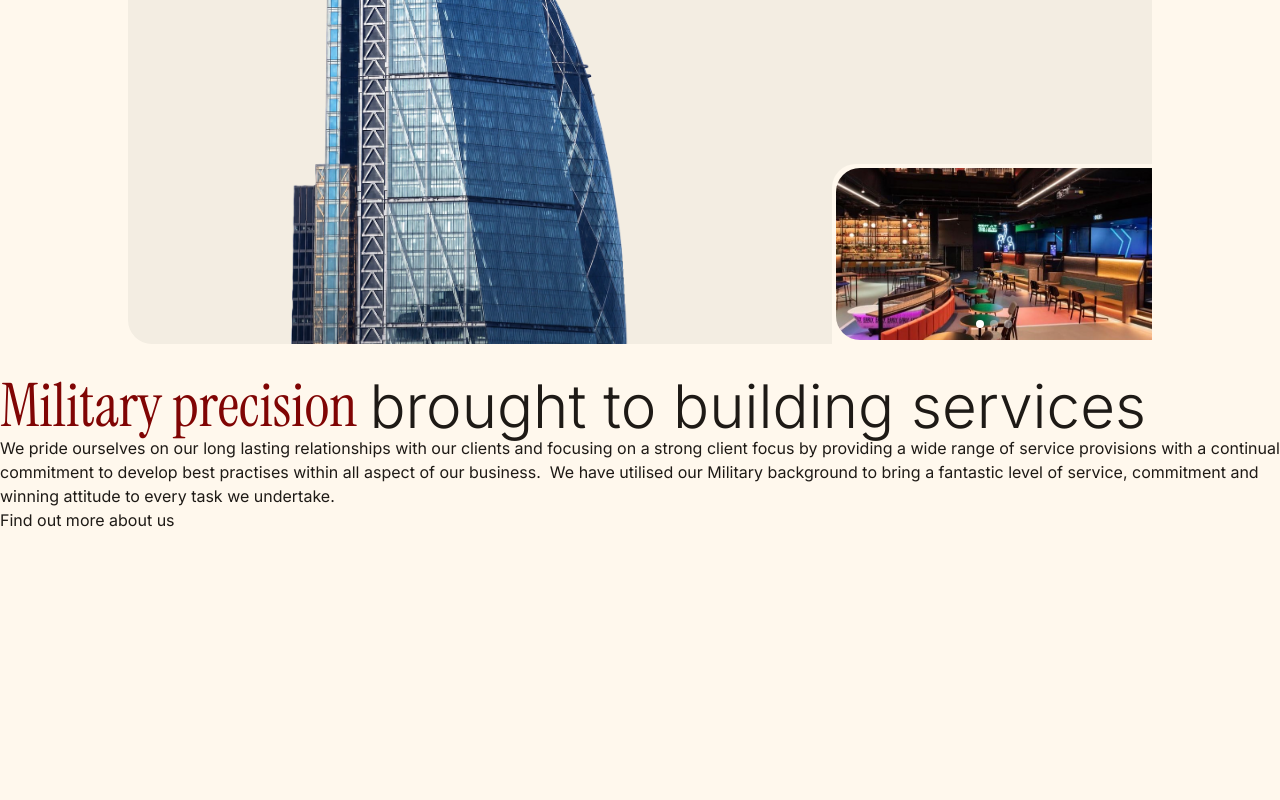
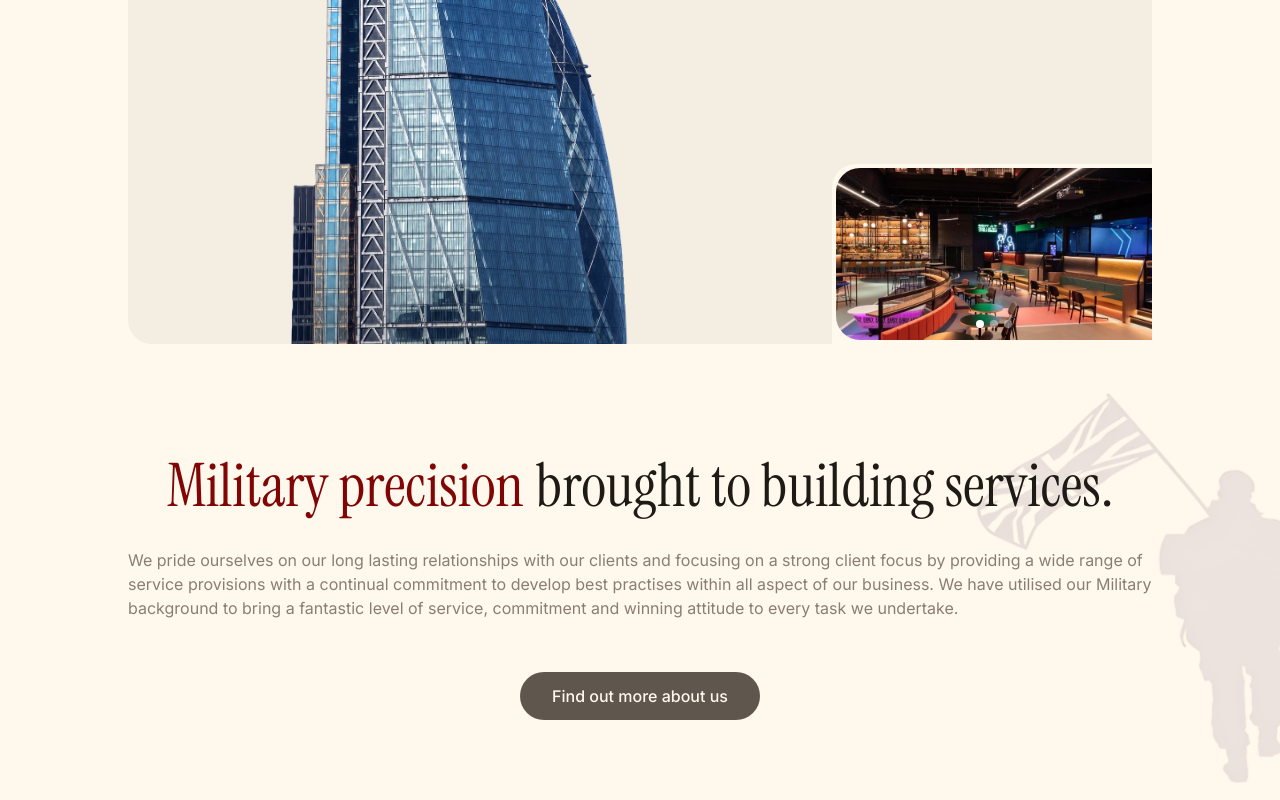
Before and after one commit to Rafelvdy/jbs-london-webpage, a Next.js app: page / in a window 1280 px wide. Shown: the part 424-1224 px from the top of the page. Before the commit the page ends 956 px from the top, so only its background shows below. Built offline with nearby package versions, Linux system fonts and the light colour scheme.

Commit message:
Refactor code structure for improved readability and maintainability

```diff
--- /dev/null
+++ b/components/Button.tsx
@@ -0,0 +1,38 @@
+import { ButtonHTMLAttributes } from "react";
+
+type Variant = "accent-outline" | "foreground-fill";
+type Radius = "md" | "lg" | "xl" | "full";
+
+const variantClasses: Record<Variant, string> = {
+  "accent-outline": "border-2 border-accent text-foreground hover:bg-accent hover:text-background transition-colors duration-200",
+  "foreground-fill": "bg-foreground-muted text-background font-medium hover:bg-foreground hover:text-background transition-colors duration-200",
+};
+
+const radiusClasses: Record<Radius, string> = {
+  md: "rounded-md",
+  lg: "rounded-xl",
+  xl: "rounded-3xl",
+  full: "rounded-full",
+};
+
+interface ButtonProps extends ButtonHTMLAttributes<HTMLButtonElement> {
+  variant?: Variant;
+  radius?: Radius;
+}
+
+export default function Button({
+  variant = "foreground-fill",
+  radius = "full",
+  className = "",
+  children,
+  ...props
+}: ButtonProps) {
+  return (
+    <button
+      className={`px-4 py-1 ${variantClasses[variant]} ${radiusClasses[radius]} ${className}`}
+      {...props}
+    >
+      {children}
+    </button>
+  );
+}
--- a/components/NavBar.tsx
+++ b/components/NavBar.tsx
@@ -1,19 +1,20 @@
 import Image from 'next/image';
 import Link from 'next/link';
+import Button from './Button';
 
 export default function NavBar() {
     return (
         <nav className="fixed top-0 left-0 w-full h-16 z-50 flex items-center py-10 justify-between px-10">
             <Image src="/logo.png" alt="Logo" width={35} height={35}/>
 
-            <ul className="flex gap-15 font-inter text-thin text-foreground-muted [&_a:hover]:text-foreground [&_a:hover]:scale-[1.05] [&_a]:inline-block [&_a]:transition-all [&_a]:duration-200">
+            <ul className="absolute left-1/2 -translate-x-1/2 flex gap-15 font-inter text-thin text-foreground-muted [&_a:hover]:text-foreground [&_a:hover]:scale-[1.05] [&_a]:inline-block [&_a]:transition-all [&_a]:duration-200">
             <li><Link href="/">Home</Link></li>
             <li><Link href="/">Our services</Link></li>
             <li><Link href="/">Our projects</Link></li>
             <li><Link href="/">About us</Link></li>
             </ul>
 
-            <button className="border-accent border-2 px-6 py-1 text-lg rounded-3xl">Contact us</button>
+            <Button variant="accent-outline" radius="xl" className="px-6 py-1 text-lg">Contact us</Button>
         </nav>
     )
 }
--- a/pages/home/aboutUsSection.tsx
+++ b/pages/home/aboutUsSection.tsx
@@ -1,14 +1,33 @@
-
+import Button from "@/components/Button";
+import Image from "next/image";
 
 export default function Home() {
-    return(
-        <section>
-            <div className="flex text-6xl gap-3">
-                <h2 className="text-accent font-display tracking-[10%]">Military precision</h2>
-                <h2 className="font-light font-inter tracking-[-4%]">brought to building services</h2>
-            </div>
-            <p>We pride ourselves on our long lasting relationships with our clients and focusing on a strong client focus by providing a wide range of service provisions with a continual commitment to develop best practises within all aspect of our business.  We have utilised our Military background to bring a fantastic level of service, commitment and winning attitude to every task we undertake.</p>
-            <button>Find out more about us</button>
-        </section>
-    );
+  return (
+    <section className="relative flex flex-col items-center gap-3 w-full px-4 py-20 overflow-hidden">
+      <Image
+        src="/army-man-enh.png"
+        alt=""
+        width={384}
+        height={500}
+        objectFit="fit"
+        className="absolute right-0 bottom-0 h-full z-0 opacity-55"
+        aria-hidden="true"
+      />
+      <h1 className="flex flex-row flex-wrap text-6xl gap-3 font-display z-1">
+        <span className="text-accent tracking-[10%]">Military precision</span>
+        <span className="font-normal">brought to building services.</span>
+      </h1>
+      <p className="max-w-5xl mt-5 text-foreground-light">
+        We pride ourselves on our long lasting relationships with our clients and
+        focusing on a strong client focus by providing a wide range of service
+        provisions with a continual commitment to develop best practises within
+        all aspect of our business. We have utilised our Military background to
+        bring a fantastic level of service, commitment and winning attitude to
+        every task we undertake.
+      </p>
+      <Button variant="foreground-fill" radius="full" className="mt-10 self-center px-8 py-3">
+        Find out more about us
+      </Button>
+    </section>
+  );
 }
```
Also changed, not shown: public/army-man-enh.png (added), public/army-man.png (added).
